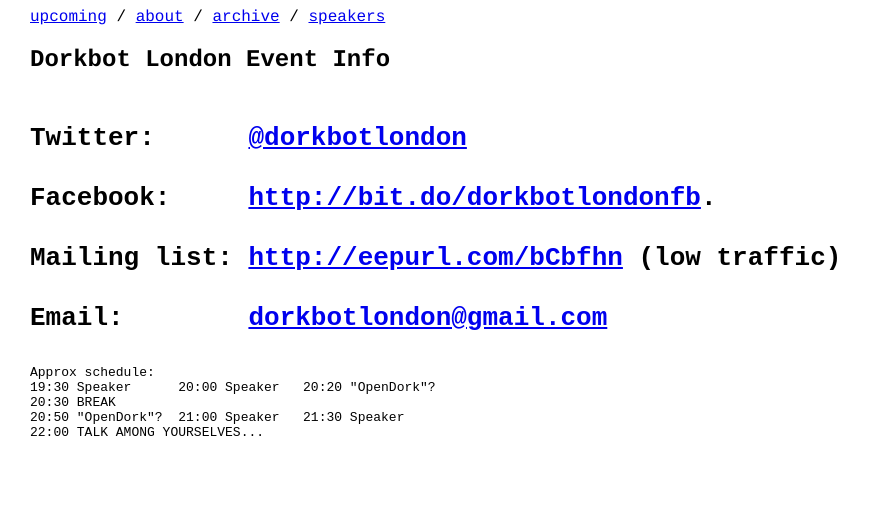
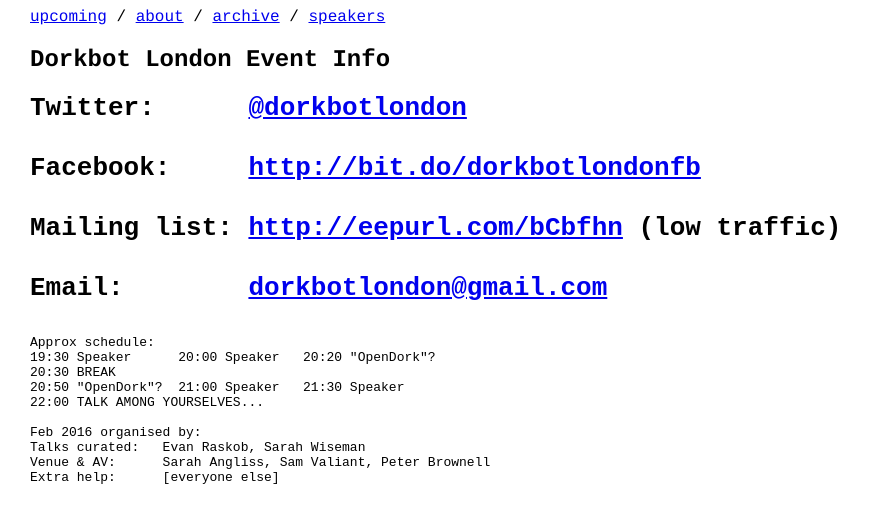
Before and after one commit to dorkbotlondon/dorkbotlondon.github.io, a Jekyll site: the page built from credits.html, in a window 1280 px wide. Shown: the top 523 px of the page, without its empty margins (0-870 px from the left). Built offline with Jekyll 4.4.1, drawn with Linux system fonts in a browser that asks for light colours; Markdown is read by kramdown in place of the engine named in the settings.

Commit message:
Update credits.html

```diff
--- a/credits.html
+++ b/credits.html
@@ -18,4 +17,8 @@
 20:50 "OpenDork"?  21:00 Speaker   21:30 Speaker
 22:00 TALK AMONG YOURSELVES...
 
+Feb 2016 organised by:
+Talks curated:   Evan Raskob, Sarah Wiseman
+Venue & AV:      Sarah Angliss, Sam Valiant, Peter Brownell
+Extra help:      [everyone else]
 </pre>
```
Also changed, not shown: other parts of credits.html (+2 -3 lines).
